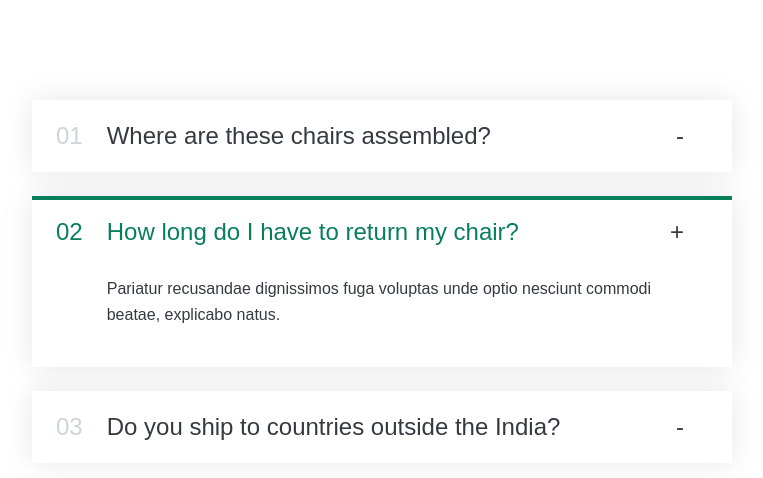
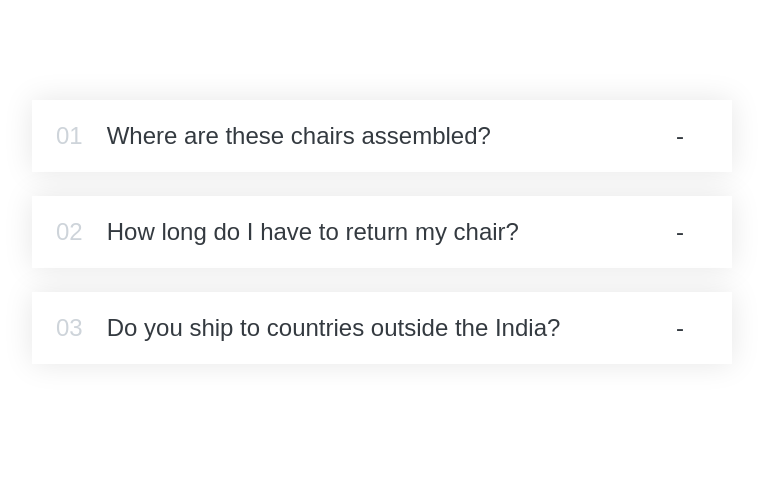
Before and after one commit to satyamkale27/Faqs, a React (Create React App) app: page / in a window 1280 px wide. Shown: the top 478 px of the page, without its empty margins (258-1021 px from the left). Built offline with nearby package versions, Linux system fonts and the light colour scheme.

Commit message:
made complete app

```diff
--- a/src/App.js
+++ b/src/App.js
@@ -25,7 +25,11 @@ export default function App() {
 }
 
 function Accordion({ data }) {
-  const [curopen, setIsopen] = useState(1);
+  const [curopen, setIsopen] = useState(null);
+  function handleToggle(numms) {
+    setIsopen((prevNum) => (prevNum === numms ? null : numms));
+  }
+
   return (
     <div className="accordion">
       {data.map((el, i) => (
@@ -36,22 +40,28 @@ function Accordion({ data }) {
           text={el.text}
           num={i}
           key={el.title}
+          handleToggle={handleToggle}
         />
       ))}
     </div>
   );
 }
 
-function AccordionItem({ num, title, text, curopen, onOpen }) {
+function AccordionItem({ num, title, text, curopen, handleToggle }) {
+  // const nums = num;
+  // // numss(num);
   const isopen = num === curopen;
-  console.log("isopen value", isopen);
+  // console.log("isopen value", isopen);
 
-  function handleToggle() {
-    // setIsopen((isopen) => !isopen);//
-  }
+  // function handleToggle() {
+  //   setIsopen((isopen) => num);
+  // }
 
   return (
-    <div className={`item ${isopen ? "open" : ""}`} onClick={handleToggle}>
+    <div
+      className={`item ${isopen ? "open" : ""}`}
+      onClick={() => handleToggle(num)}
+    >
       <p className="number">{num < 9 ? `0${num + 1}` : num + 1}</p>
       <p className="title">{title}</p>
       <p className="icon">{isopen ? "+" : "-"}</p>
```
